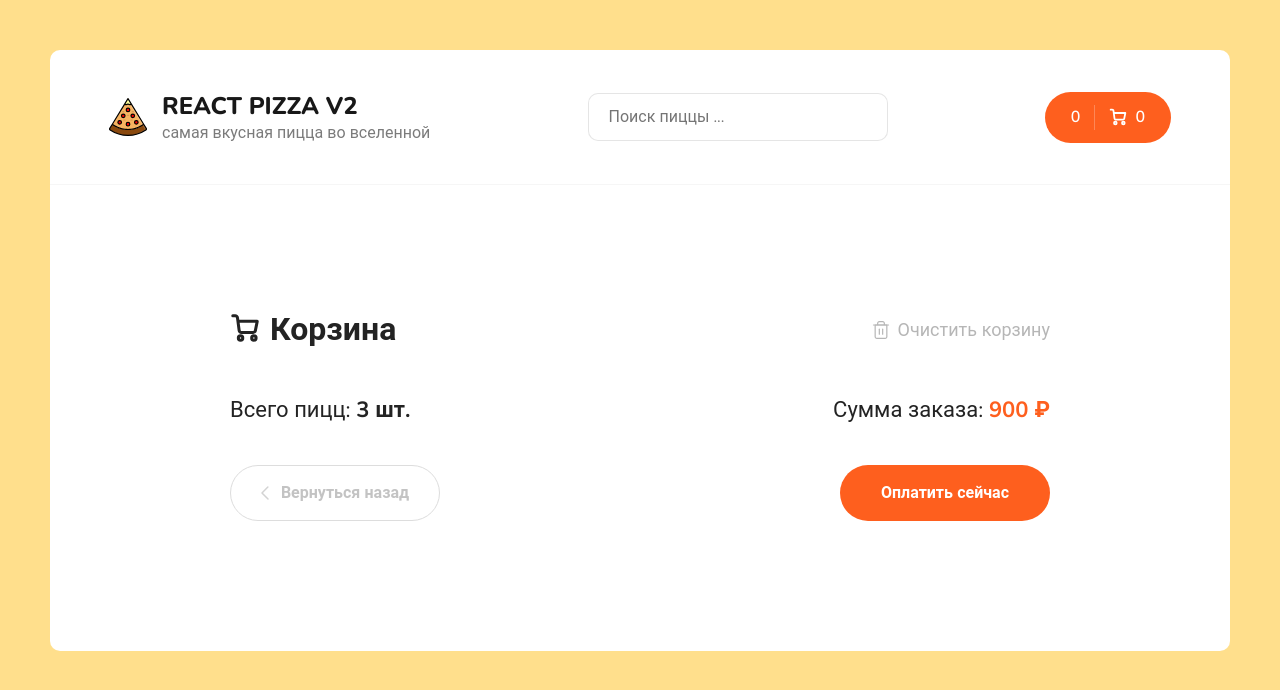
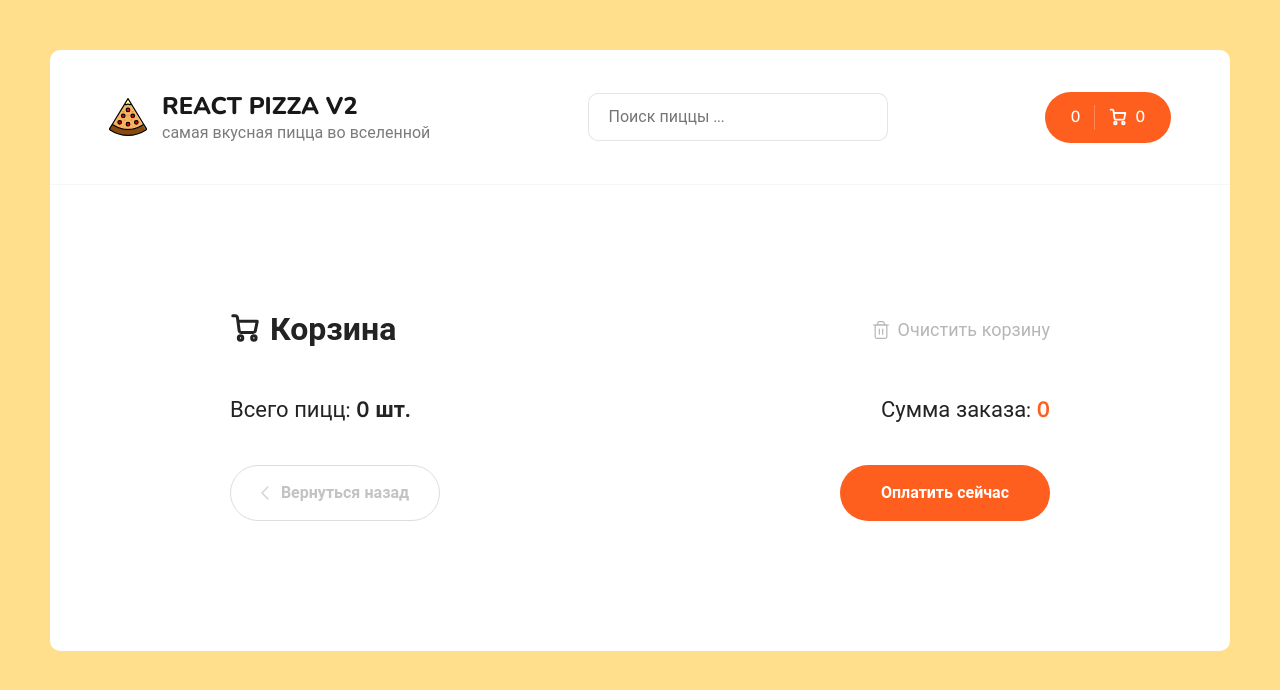
Before and after one commit to YulianaAnisiforova/ReactPizzaV2, a React (Create React App) app: page /cart in a window 1280 px wide. Shown: the top 690 px of the page. Built offline with nearby package versions, Linux system fonts and the light colour scheme.

Commit message:
working on cart

```diff
--- a/src/components/CartItem.tsx
+++ b/src/components/CartItem.tsx
@@ -1,8 +1,7 @@
 import React, {FC} from 'react'
 import {useDispatch} from 'react-redux'
 import {AppDispatch} from '../redux/store'
-import {addItem, minusItem} from '../redux/slices/cartSlice'
-import {type} from "os";
+import {addItem, minusItem, removeItem} from '../redux/slices/cartSlice'
 
 type CartItemPropsType = {
     id: number,
@@ -22,6 +21,11 @@ const CartItem: FC<CartItemPropsType> = ({id, title , price , count , imageUrl,
 
     const onClickMinus = () => {
         dispatch(minusItem(id))
+    }
+
+    const onClickRemove = () => {
+        if (window.confirm('Are you sure you want to delete this item?'))
+        dispatch(removeItem(id))
     }
 
     return (
@@ -71,7 +75,8 @@ const CartItem: FC<CartItemPropsType> = ({id, title , price , count , imageUrl,
             <div className="cart__item-price">
                 <b>{price * count}</b>
             </div>
-            <div className="cart__item-remove">
+            <div className="cart__item-remove"
+                 onClick={onClickRemove}>
                 <div className="button button--outline button--circle">
                     <svg width="10" height="10" viewBox="0 0 10 10" fill="none"
                          xmlns="http://www.w3.org/2000/svg">
--- a/src/components/pages/Cart.tsx
+++ b/src/components/pages/Cart.tsx
@@ -3,10 +3,18 @@ import {Link} from 'react-router-dom'
 import {useDispatch, useSelector} from 'react-redux'
 import {AppDispatch, RootState} from '../../redux/store'
 import CartItem from './../CartItem'
+import {clearItems} from '../../redux/slices/cartSlice'
 
 const Cart = () => {
     const dispatch = useDispatch<AppDispatch>()
-    const items = useSelector((state: RootState) => state.cart.items)
+    const {items, totalPrice} = useSelector((state: RootState) => state.cart)
+
+    const totalCount = items.reduce((sum, item) => sum + item.count, 0)
+
+    const onClickClear = () => {
+        if (window.confirm('Are you sure you want to clean the cart?'))
+            dispatch(clearItems())
+    }
 
     return (
         <div className={'container container--cart'}>
@@ -26,7 +34,8 @@ const Cart = () => {
                         </svg>
                         Корзина
                     </h2>
-                    <div className="cart__clear">
+                    <div className="cart__clear"
+                         onClick={onClickClear}>
                         <svg width="20" height="20" viewBox="0 0 20 20" fill="none" xmlns="http://www.w3.org/2000/svg">
                             <path d="M2.5 5H4.16667H17.5" stroke="#B6B6B6" strokeWidth="1.2" strokeLinecap="round"
                                   strokeLinejoin="round"/>
@@ -47,8 +56,8 @@ const Cart = () => {
 
                 <div className="cart__bottom">
                     <div className="cart__bottom-details">
-                        <span> Всего пицц: <b>3 шт.</b> </span>
-                        <span> Сумма заказа: <b>900 ₽</b> </span>
+                        <span> Всего пицц: <b>{totalCount} шт.</b> </span>
+                        <span> Сумма заказа: <b>{totalPrice}</b> </span>
                     </div>
                     <div className="cart__bottom-buttons">
                         <Link to="/" className="button button--outline button--add go-back-btn">
--- a/src/redux/slices/cartSlice.ts
+++ b/src/redux/slices/cartSlice.ts
@@ -27,9 +27,10 @@ const cartSlice = createSlice({
                     ...action.payload, count: 1,
                 })
             }
-                state.totalPrice = state.items.reduce((sum, obj) => {
-                    return (obj.price * obj.count) + sum
-                }, 0)
+
+            state.totalPrice = state.items.reduce((sum, obj) => {
+                return (obj.price * obj.count) + sum
+            }, 0)
         },
         minusItem(state, action: PayloadAction<number>) {
             const findItem = state.items.find(obj => {
@@ -39,11 +40,12 @@ const cartSlice = createSlice({
                 findItem.count--
             }
         },
-        removeItem(state, action: PayloadAction<CartType>) {
-            state.items = state.items.filter(obj => obj.id !== action.payload.id)
+        removeItem(state, action: PayloadAction<number>) {
+            state.items = state.items.filter(obj => obj.id !== action.payload)
         },
         clearItems(state) {
             state.items = []
+            state.totalPrice = 0
         },
     },
 })
```
